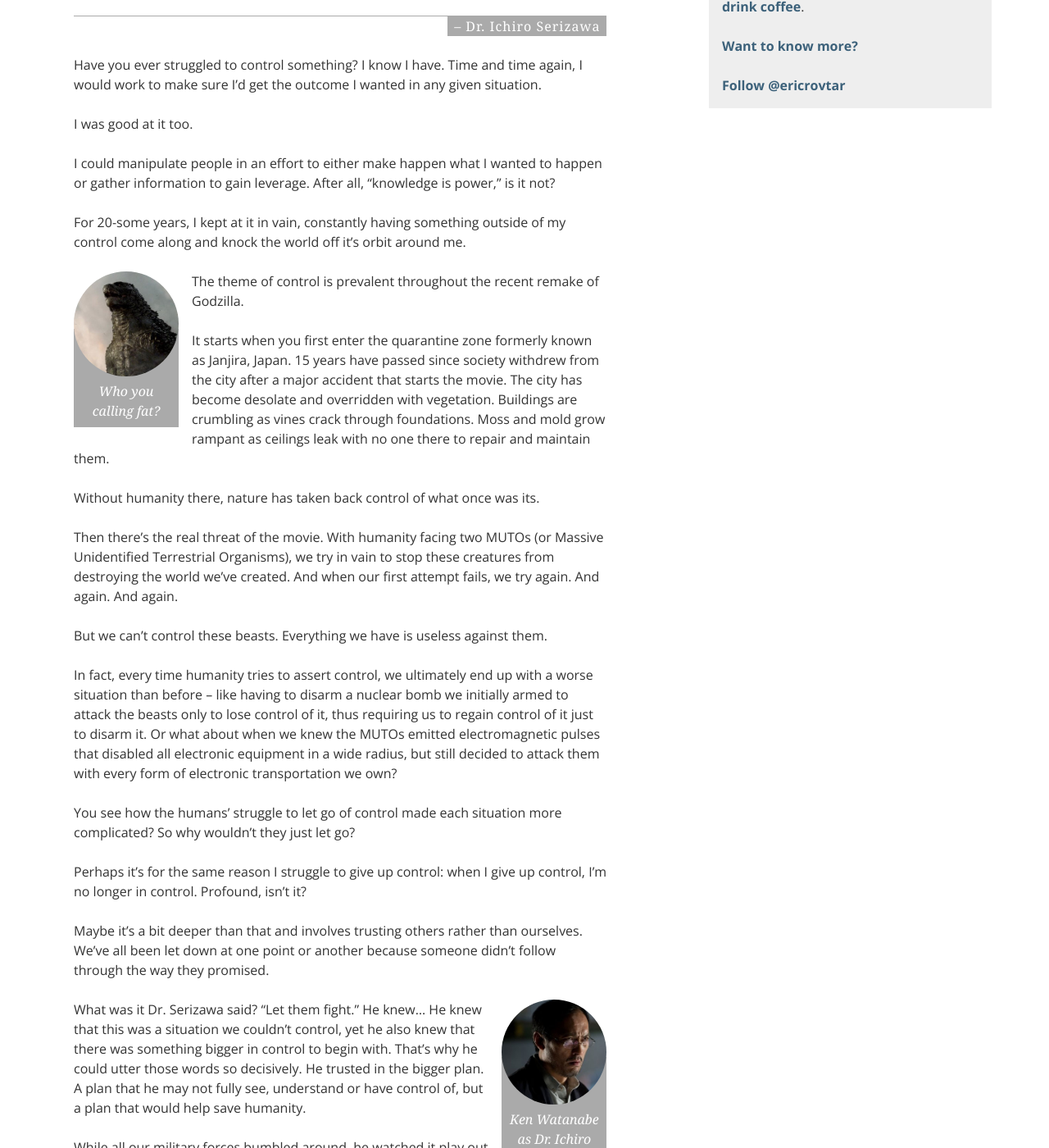
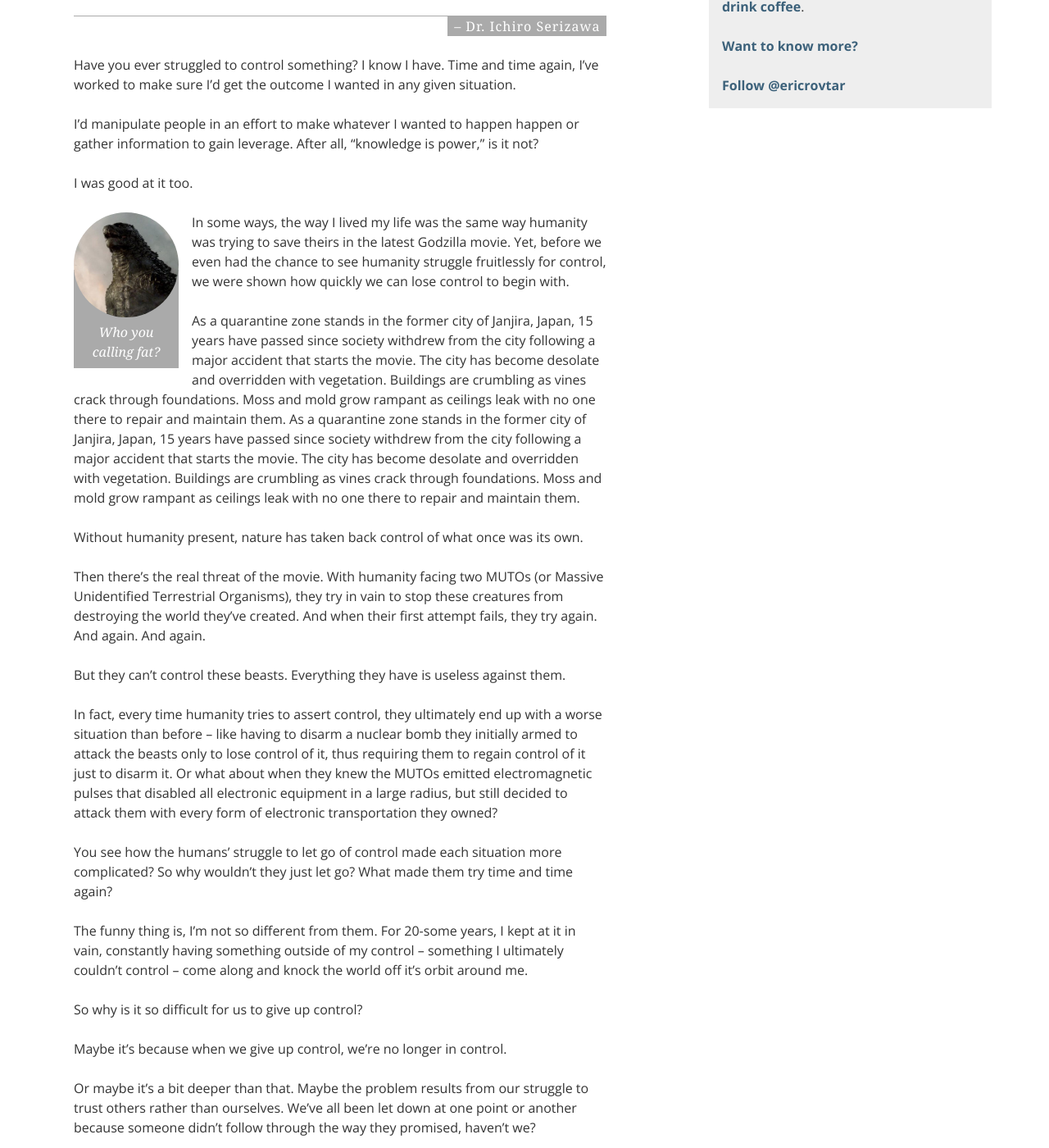
Before and after one commit to ericrovtar/ericrovtar.github.io, a Jekyll site: the page built from _posts/2014-05-17-fighting-for-control-(godzilla-2014).md, in a window 1280 px wide and 1400 px high, scrolled down 460 px. Shown: the whole window at 82% size. Built offline with Jekyll 4.4.1, drawn with Linux system fonts in a browser that asks for light colours; nearby versions of some CDN libraries; comment, search, counter and statistics services are not loaded; some of the changed text lies outside the part shown.

Commit message:
copy edits

```diff
--- a/_posts/2014-05-17-fighting-for-control-(godzilla-2014).md
+++ b/_posts/2014-05-17-fighting-for-control-(godzilla-2014).md
@@ -18,45 +18,49 @@ tags: movies, godzilla, control
     </cite>
 </blockquote>
 
+Have you ever struggled to control something? I know I have. Time and time again, I’ve worked to make sure I’d get the outcome I wanted in any given situation.
 
-Have you ever struggled to control something? I know I have. Time and time again, I would work to make sure I’d get the outcome I wanted in any given situation.
+I’d manipulate people in an effort to make whatever I wanted to happen happen or gather information to gain leverage. After all, “knowledge is power,” is it not?
 
 I was good at it too.
 
-I could manipulate people in an effort to either make happen what I wanted to happen or gather information to gain leverage. After all, “knowledge is power,” is it not?
-
-For 20-some years, I kept at it in vain, constantly having something outside of my control come along and knock the world off it’s orbit around me.
-
 {% include figure.html src="/images/posts/godzilla_godzilla.jpg" caption="Who you calling fat?" float="left" %}
 
-The theme of control is prevalent throughout the recent remake of Godzilla.
+In some ways, the way I lived my life was the same way humanity was trying to save theirs in the latest Godzilla movie. Yet, before we even had the chance to see humanity struggle fruitlessly for control, we were shown how quickly we can lose control to begin with.
 
-It starts when you first enter the quarantine zone formerly known as Janjira, Japan. 15 years have passed since society withdrew from the city after a major accident that starts the movie. The city has become desolate and overridden with vegetation. Buildings are crumbling as vines crack through foundations. Moss and mold grow rampant as ceilings leak with no one there to repair and maintain them.
+As a quarantine zone stands in the former city of Janjira, Japan, 15 years have passed since society withdrew from the city following a major accident that starts the movie. The city has become desolate and overridden with vegetation. Buildings are crumbling as vines crack through foundations. Moss and mold grow rampant as ceilings leak with no one there to repair and maintain them.
+As a quarantine zone stands in the former city of Janjira, Japan, 15 years have passed since society withdrew from the city following a major accident that starts the movie. The city has become desolate and overridden with vegetation. Buildings are crumbling as vines crack through foundations. Moss and mold grow rampant as ceilings leak with no one there to repair and maintain them.
 
-Without humanity there, nature has taken back control of what once was its.
+Without humanity present, nature has taken back control of what once was its own.
 
-Then there’s the real threat of the movie. With humanity facing two MUTOs (or Massive Unidentified Terrestrial Organisms), we try in vain to stop these creatures from destroying the world we’ve created. And when our first attempt fails, we try again. And again. And again.
+Then there’s the real threat of the movie. With humanity facing two MUTOs (or Massive Unidentified Terrestrial Organisms), they try in vain to stop these creatures from destroying the world they’ve created. And when their first attempt fails, they try again. And again. And again.
 
-But we can't control these beasts. Everything we have is useless against them.
+But they can't control these beasts. Everything they have is useless against them.
 
-In fact, every time humanity tries to assert control, we ultimately end up with a worse situation than before &ndash; like having to disarm a nuclear bomb we initially armed to attack the beasts only to lose control of it, thus requiring us to regain control of it just to disarm it. Or what about when we knew the MUTOs emitted electromagnetic pulses that disabled all electronic equipment in a wide radius, but still decided to attack them with every form of electronic transportation we own?
+In fact, every time humanity tries to assert control, they ultimately end up with a worse situation than before &ndash; like having to disarm a nuclear bomb they initially armed to attack the beasts only to lose control of it, thus requiring them to regain control of it just to disarm it. Or what about when they knew the MUTOs emitted electromagnetic pulses that disabled all electronic equipment in a large radius, but still decided to attack them with every form of electronic transportation they owned?
 
-You see how the humans’ struggle to let go of control made each situation more complicated? So why wouldn’t they just let go?
+You see how the humans’ struggle to let go of control made each situation more complicated? So why wouldn’t they just let go? What made them try time and time again?
 
-Perhaps it’s for the same reason I struggle to give up control: when I give up control, I’m no longer in control. Profound, isn’t it?
+The funny thing is, I’m not so different from them. For 20-some years, I kept at it in vain, constantly having something outside of my control &ndash; something I ultimately couldn’t control &ndash; come along and knock the world off it’s orbit around me.
 
-Maybe it’s a bit deeper than that and involves trusting others rather than ourselves. We’ve all been let down at one point or another because someone didn’t follow through the way they promised.
+So why is it so difficult for us to give up control?
+
+Maybe it’s because when we give up control, we’re no longer in control.
+
+Or maybe it’s a bit deeper than that. Maybe the problem results from our struggle to trust others rather than ourselves. We’ve all been let down at one point or another because someone didn’t follow through the way they promised, haven’t we?
 
 {% include figure.html src="/images/posts/godzilla_serizawa.jpg" caption="Ken Watanabe as Dr. Ichiro Serizawa" %}
 
-What was it Dr. Serizawa said? “Let them fight.” He knew… He knew that this was a situation we couldn’t control, yet he also knew that there was something bigger in control to begin with. That’s why he could utter those words so decisively. He trusted in the bigger plan. A plan that he may not fully see, understand or have control of, but a plan that would help save humanity.
+What was it Dr. Serizawa said? “Let them fight.” He knew… He knew that this was a situation we couldn’t control, yet he also knew that there was something bigger in control to begin with, and he placed his trust in whatever that &ldquo;something bigger&rdquo; was. That’s why he could utter those words so decisively. Even though he may not have fully understood who or what was in control, he trusted in the bigger plan, a plan that he couldn’t fully see, understand or have control of, but a plan that would help save humanity.
 
-While all our military forces bumbled around, he watched it play out as Godzilla did as he proposed: brought order back to chaos.
+While all the military forces bumbled around, he watched it play out as Godzilla did as he proposed: brought order back to chaos.
 
-It wasn’t the efforts of any human that stopped the MUTOs. No, it was a creature seemingly as destructive as the initial problem that came to humanity’s rescue. A creature we had no control over, but that we could trust to save the day because it was part of the plan.
+It wasn’t the efforts of any human that stopped the MUTOs. No, it was a creature seemingly as destructive as the initial problem that came to humanity’s rescue. A creature we had no control over, but that we could trust to save the day because it was part of some larger plan set forth long before we were born.
 
-Letting go of control is hard. Trusting is harder. But sometimes, that’s simply what we have to do.
+Letting go of control is hard. Trusting is harder. These are just a few representations of those fact, and while those facts may be difficult, sometimes, that’s simply what we have to do.
 
-Sure, it’s easy when you’re facing an end-of-the-world scenario, but it’s something we have to strive for even in our daily lives. We must recognize that we’re each a part of something greater. We must recognize what we have control over (our own actions, our words, our thoughts) and focus on controlling those for the betterment of ourselves and others.
+It doesn’t have to take an end-of-the-world scenario for us to realize it either. If we’re honest with ourselves, there are many times that we grip onto control when we should let go. We need to trust in others because we’re each a part of something greater.
 
-Let God worry about the rest. Let the plan play out as it’s meant to. “Let them fight.”
+We must recognize what we have control over (our own actions, our words, our thoughts) and focus on controlling those for the betterment of ourselves and others.
+
+But, then &ndash; and more importanatly &ndash; we must recognize what we don't have control over. Let God worry about those things. Let the plan play out as it’s meant to. Trust enough to “let them fight.”
```
